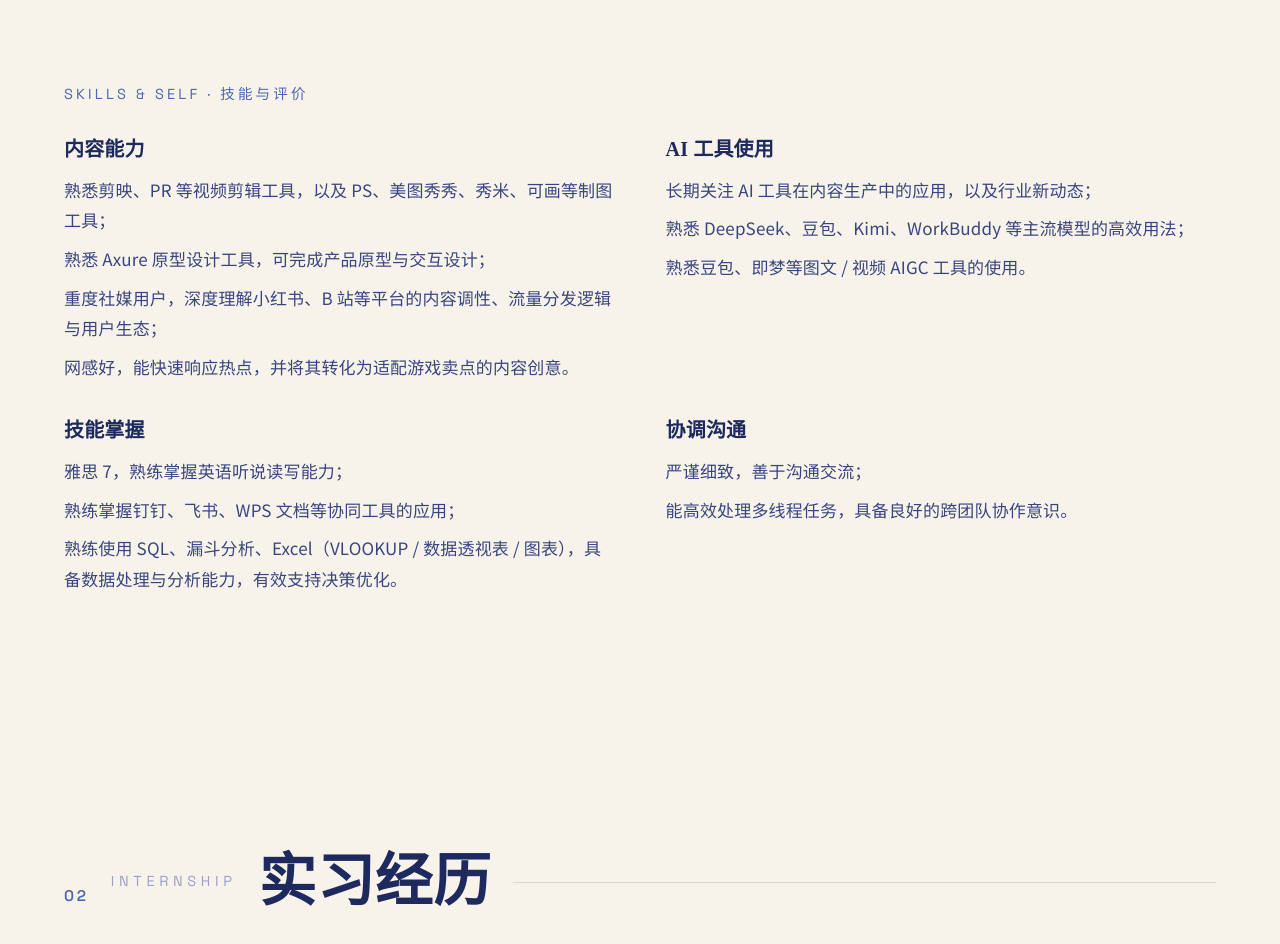
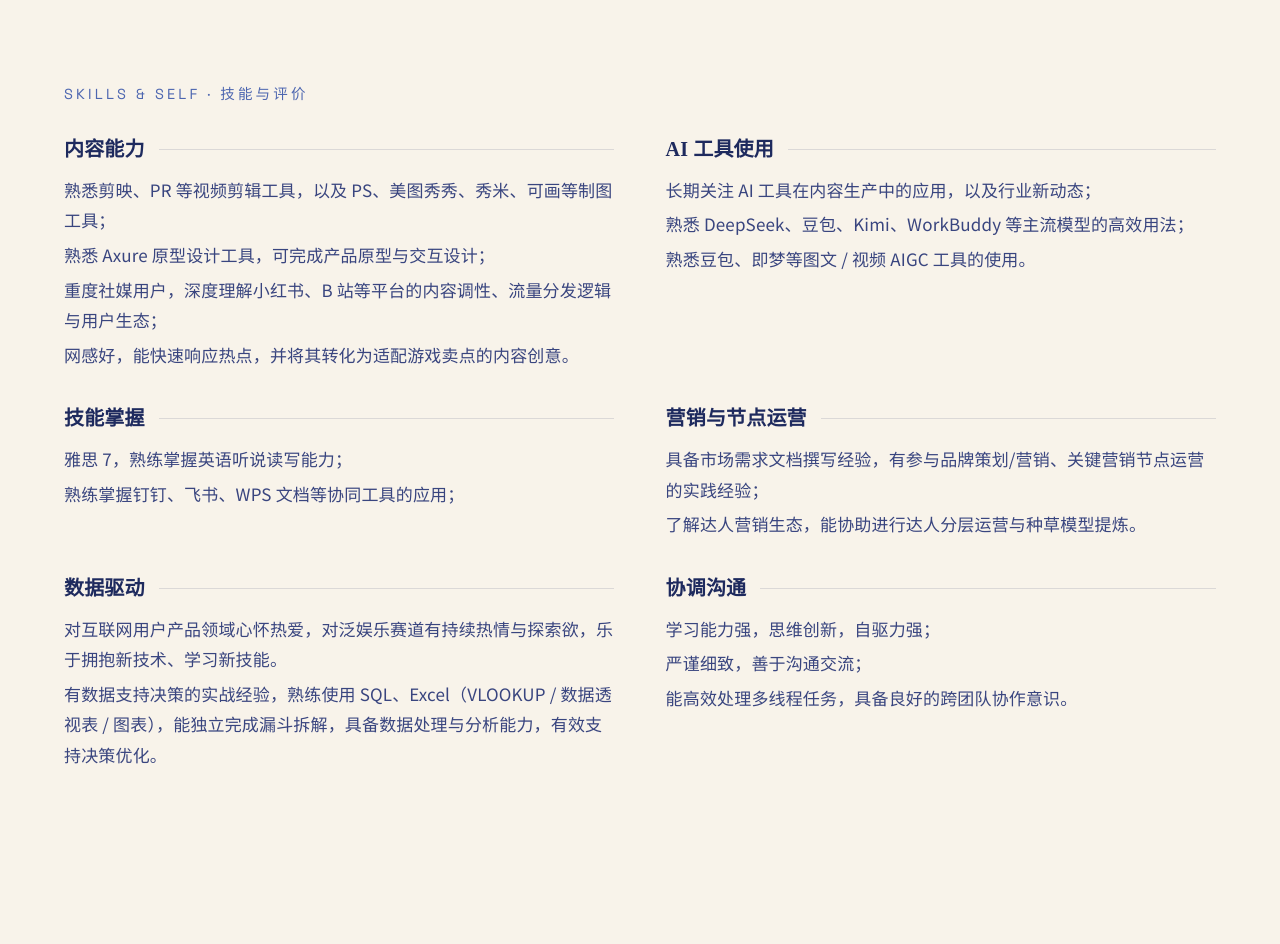
Before and after one commit to 321BUN/profolio1, a React (Vite) app in the folder portfolio-source/: page / in a window 1280 px wide. Shown: the part 3160-4104 px from the top of the page. Built offline with nearby package versions, Linux system fonts and the light colour scheme.

Commit message:
技能与评价新增营销与节点运营/数据驱动板块、加分割线、协调沟通新增自驱力一条、暖暖系列改为游玩时长

```diff
--- a/portfolio-source/src/data/resume.js
+++ b/portfolio-source/src/data/resume.js
@@ -242,7 +242,7 @@ export const gaming = {
       items: [
         {
           name: '暖暖系列',
-          note: '暖暖环游世界 / 奇迹暖暖 / 闪耀暖暖 · 长期游玩，剧情已推进至最新章节',
+          note: '暖暖环游世界 / 奇迹暖暖 / 闪耀暖暖 · 游玩时长 300h+',
         },
       ],
     },
@@ -323,12 +323,26 @@ export const skills = [
     lines: [
       '雅思 7，熟练掌握英语听说读写能力；',
       '熟练掌握钉钉、飞书、WPS 文档等协同工具的应用；',
-      '熟练使用 SQL、漏斗分析、Excel（VLOOKUP / 数据透视表 / 图表），具备数据处理与分析能力，有效支持决策优化。',
+    ],
+  },
+  {
+    group: '营销与节点运营',
+    lines: [
+      '具备市场需求文档撰写经验，有参与品牌策划/营销、关键营销节点运营的实践经验；',
+      '了解达人营销生态，能协助进行达人分层运营与种草模型提炼。',
+    ],
+  },
+  {
+    group: '数据驱动',
+    lines: [
+      '对互联网用户产品领域心怀热爱，对泛娱乐赛道有持续热情与探索欲，乐于拥抱新技术、学习新技能。',
+      '有数据支持决策的实战经验，熟练使用 SQL、Excel（VLOOKUP / 数据透视表 / 图表），能独立完成漏斗拆解，具备数据处理与分析能力，有效支持决策优化。',
     ],
   },
   {
     group: '协调沟通',
     lines: [
+      '学习能力强，思维创新，自驱力强；',
       '严谨细致，善于沟通交流；',
       '能高效处理多线程任务，具备良好的跨团队协作意识。',
     ],
--- a/portfolio-source/src/index.css
+++ b/portfolio-source/src/index.css
@@ -619,8 +619,14 @@ mark.hl {
   gap: clamp(22px, 2.4vw, 34px) clamp(32px, 4vw, 64px);
   align-items: start;
 }
-.skill-item .sg { font-family: var(--serif); font-size: 20px; font-weight: 600; color: var(--ink); }
+.skill-item .sg {
+  display: flex; align-items: center; gap: 14px;
+  font-family: var(--serif); font-size: 20px; font-weight: 600; color: var(--ink);
+}
+/* 板块之间的长横线：标题右侧延伸出一条细线，作为视觉分隔 */
+.skill-item .sg::after { content: ''; flex: 1; height: 1px; background: var(--line); }
 .skill-item .st { margin-top: 8px; color: var(--ink-2); font-size: 17px; line-height: 1.8; }
+.skill-item .st + .st { margin-top: 4px; }
 
 /* 通用块标题（小） */
 .mini-title { font-family: var(--mono); font-size: 14.5px; letter-spacing: 0.22em; text-transform: uppercase; color: var(--sage); }
```
